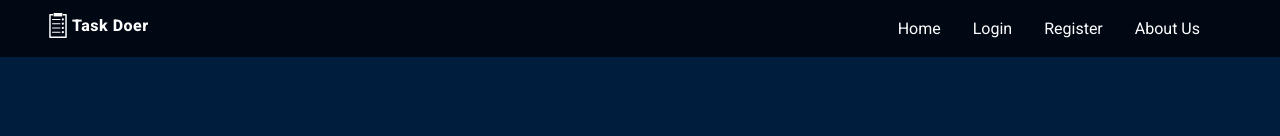
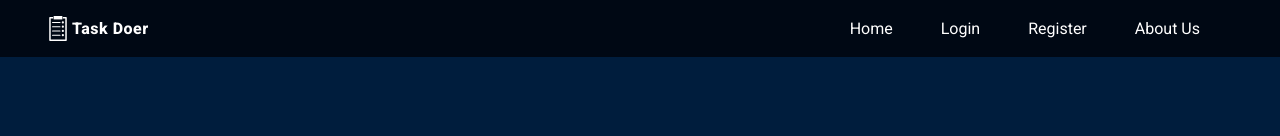
Before and after one commit to forgottenpotat/git_test, a plain HTML site: page To-do-website/index.html in a window 1280 px wide. Shown: the top 136 px of the page. Drawn offline with Linux system fonts and the light colour scheme.

Commit message:
added wider gap to the navbar options

```diff
--- a/To-do-website/css/index-styles.css
+++ b/To-do-website/css/index-styles.css
@@ -12,7 +12,7 @@ nav {
   color: white;
   ul {
     display: flex;
-    gap: 2rem;
+    gap: 3rem;
     list-style-type: none;
     padding: 1rem 3rem;
     padding-right: 5rem;
@@ -23,9 +23,8 @@ nav {
       margin-right: auto;
       letter-spacing: 0.5px;
       font-weight: 800;
+      align-items: center;
       img {
-        position: relative;
-        bottom: 3px;
         margin-right: 4px;
       }
     }
```
